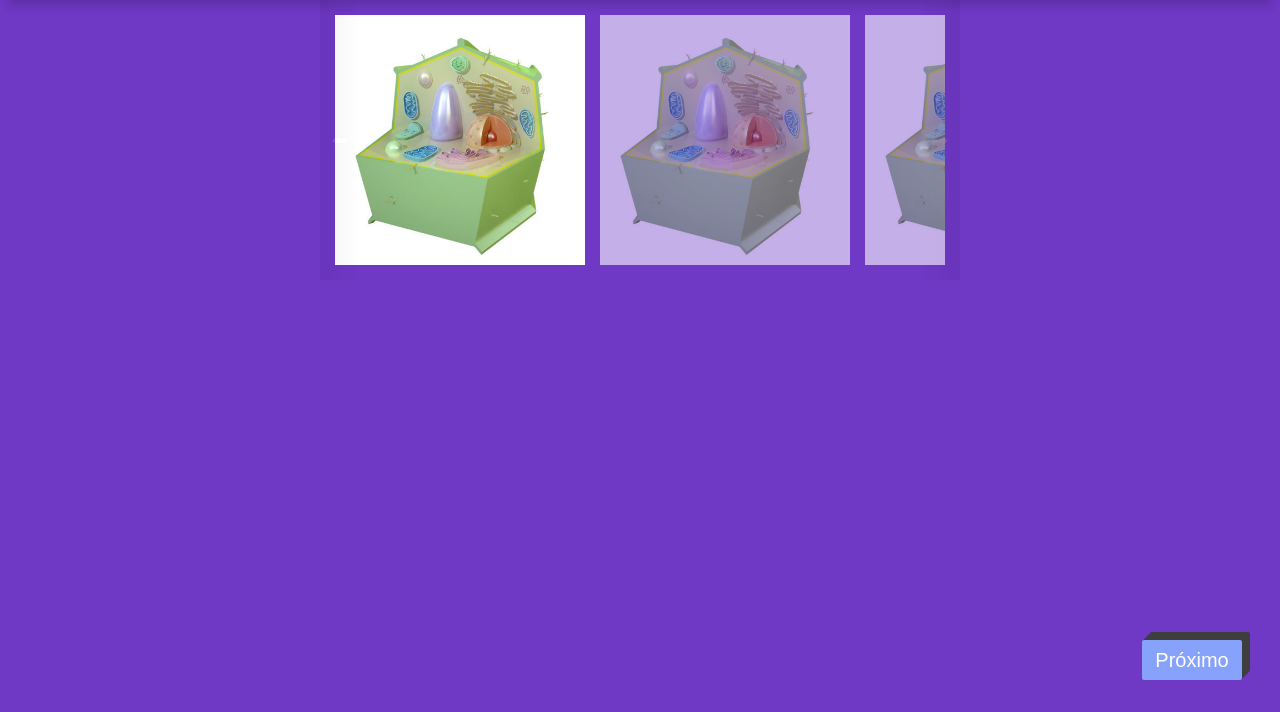
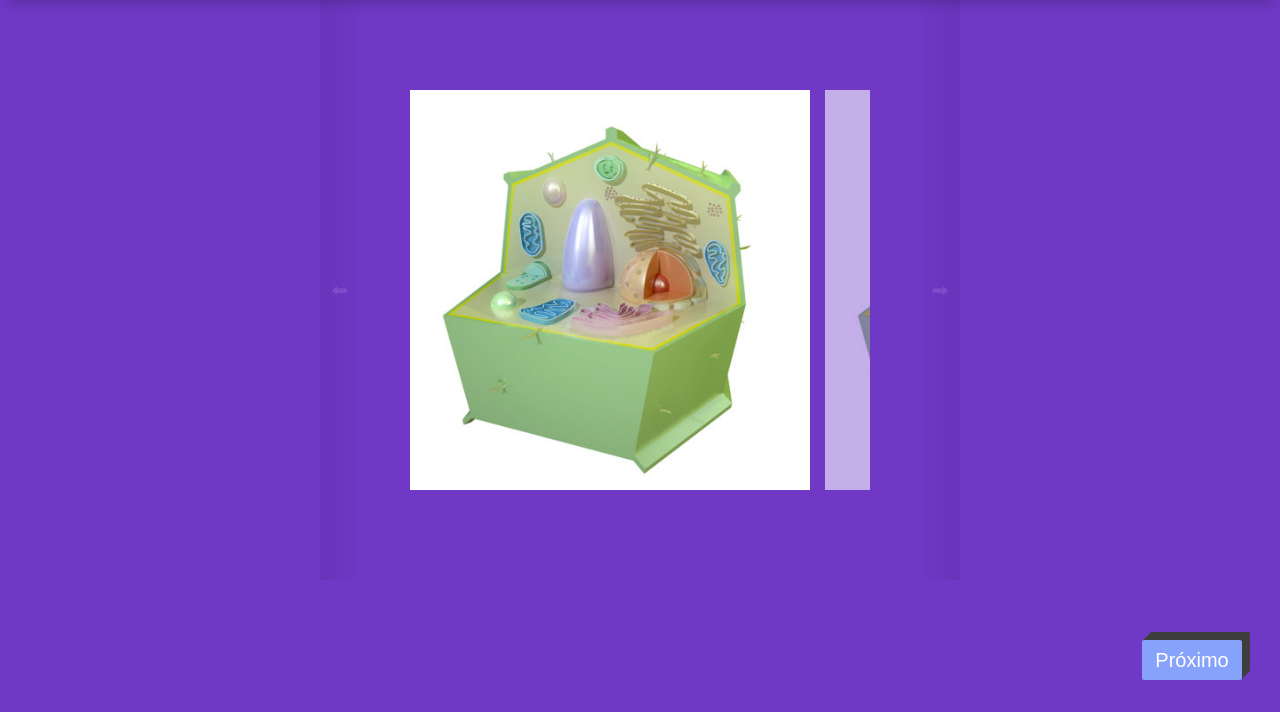
Before and after one commit to MarcosViniicius/Projeto-Integrador, a PHP site: page /HTML/index.html in a window 1280 px wide. Shown: the part 88-800 px from the top of the page. Run offline with PHP 8.4, Linux system fonts and the light colour scheme.

Commit message:
Atualização de layout e funções de avançar e voltar adicionadas.

```diff
--- a/Projeto-integrador/CSS/styles.css
+++ b/Projeto-integrador/CSS/styles.css
@@ -65,25 +65,23 @@ body {
 .botao {-webkit-animation:shadow-pop-tr .3s cubic-bezier(.47,0.000,.745,.715) both;animation:shadow-pop-tr .3s cubic-bezier(.47,0.000,.745,.715) both}
 @-webkit-keyframes shadow-pop-tr{0%{-webkit-box-shadow:0 0 #3e3e3e,0 0 #3e3e3e,0 0 #3e3e3e,0 0 #3e3e3e,0 0 #3e3e3e,0 0 #3e3e3e,0 0 #3e3e3e,0 0 #3e3e3e;box-shadow:0 0 #3e3e3e,0 0 #3e3e3e,0 0 #3e3e3e,0 0 #3e3e3e,0 0 #3e3e3e,0 0 #3e3e3e,0 0 #3e3e3e,0 0 #3e3e3e;-webkit-transform:translateX(0) translateY(0);transform:translateX(0) translateY(0)}100%{-webkit-box-shadow:1px -1px #3e3e3e,2px -2px #3e3e3e,3px -3px #3e3e3e,4px -4px #3e3e3e,5px -5px #3e3e3e,6px -6px #3e3e3e,7px -7px #3e3e3e,8px -8px #3e3e3e;box-shadow:1px -1px #3e3e3e,2px -2px #3e3e3e,3px -3px #3e3e3e,4px -4px #3e3e3e,5px -5px #3e3e3e,6px -6px #3e3e3e,7px -7px #3e3e3e,8px -8px #3e3e3e;-webkit-transform:translateX(-8px) translateY(8px);transform:translateX(-8px) translateY(8px)}}@keyframes shadow-pop-tr{0%{-webkit-box-shadow:0 0 #3e3e3e,0 0 #3e3e3e,0 0 #3e3e3e,0 0 #3e3e3e,0 0 #3e3e3e,0 0 #3e3e3e,0 0 #3e3e3e,0 0 #3e3e3e;box-shadow:0 0 #3e3e3e,0 0 #3e3e3e,0 0 #3e3e3e,0 0 #3e3e3e,0 0 #3e3e3e,0 0 #3e3e3e,0 0 #3e3e3e,0 0 #3e3e3e;-webkit-transform:translateX(0) translateY(0);transform:translateX(0) translateY(0)}100%{-webkit-box-shadow:1px -1px #3e3e3e,2px -2px #3e3e3e,3px -3px #3e3e3e,4px -4px #3e3e3e,5px -5px #3e3e3e,6px -6px #3e3e3e,7px -7px #3e3e3e,8px -8px #3e3e3e;box-shadow:1px -1px #3e3e3e,2px -2px #3e3e3e,3px -3px #3e3e3e,4px -4px #3e3e3e,5px -5px #3e3e3e,6px -6px #3e3e3e,7px -7px #3e3e3e,8px -8px #3e3e3e;-webkit-transform:translateX(-8px) translateY(8px);transform:translateX(-8px) translateY(8px)}}
 
-
-.conteudo {
-  background-color: #ADDDD0;
-  align-items: center;
-  padding-top: 200px;
-  height: 500px;
-
-}
-
 .container {
   box-sizing: border-box;
   position: relative;
-  padding: 15px;
+  padding: 90px;
   max-width: 640px;
   margin: 0 auto;
 }
 
 .gallery-wrapper {
   overflow-x: auto;
+  display: flex;
+  -ms-overflow-style: none;
+  scrollbar-width: none;
+}
+
+.gallery-wrapper::-webkit-scrollbar {
+  display: none;
 }
 
 .gallery {
@@ -120,22 +118,15 @@ body {
 }
 
 .item {
-  width: 250px;
-  height: 250px;
+  justify-content: center;
+  width: 400px;
+  height: 400px;
   flex-shrink: 0;
   opacity: 0.6;
   transition: all 600ms ease-in-out;
+  display: flex;
 }
 
 .current-item {
   opacity: 1;
 }
-
-.gallery-wrapper::-webkit-scrollbar {
-  display: none;
-}
-
-.gallery-wrapper {
-  -ms-overflow-style: none;
-  scrollbar-width: none;
-}
--- a/Projeto-integrador/Scripts/script.js
+++ b/Projeto-integrador/Scripts/script.js
@@ -25,7 +25,8 @@ controls.forEach((control) => {
 
     items[currentItem].scrollIntoView({
       behavior: "smooth",
-      inline: "center"
+      inline: "center",
+      block: "nearest"
     });
 
     items[currentItem].classList.add("current-item");
```
